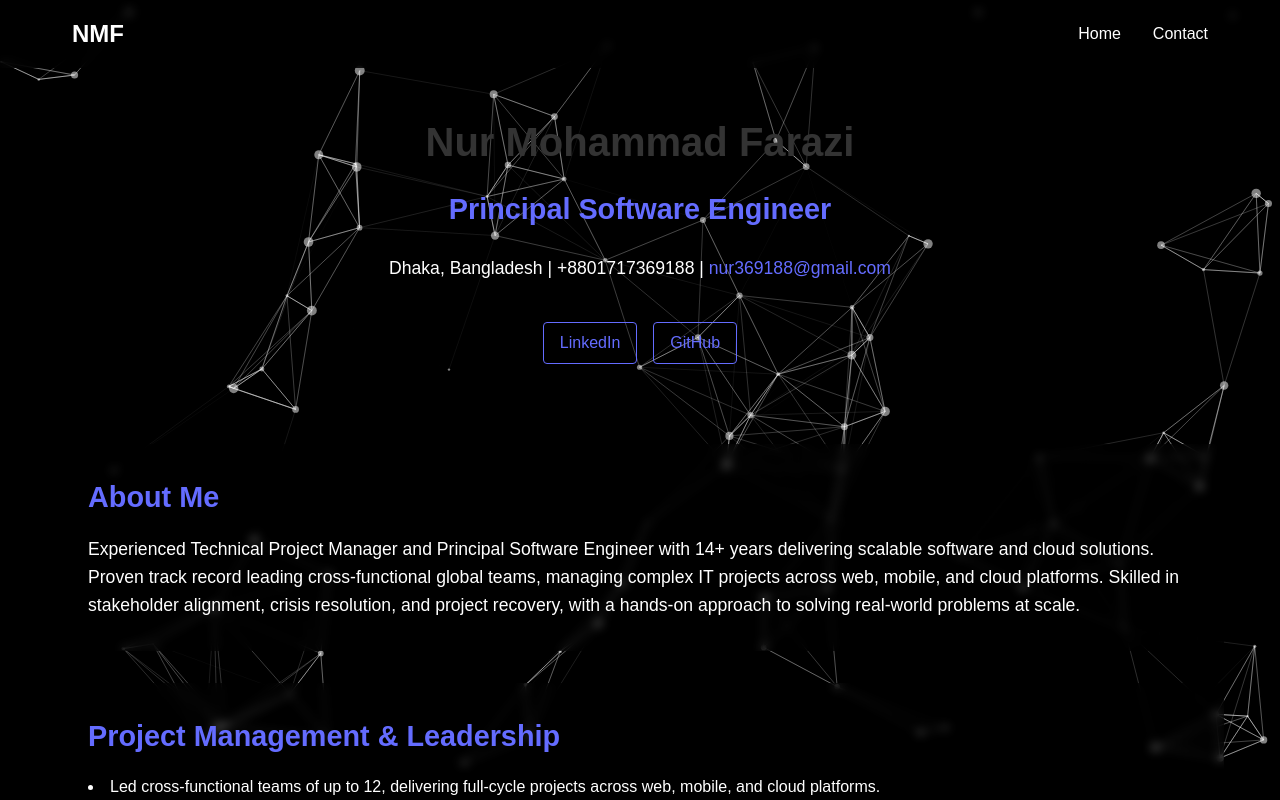
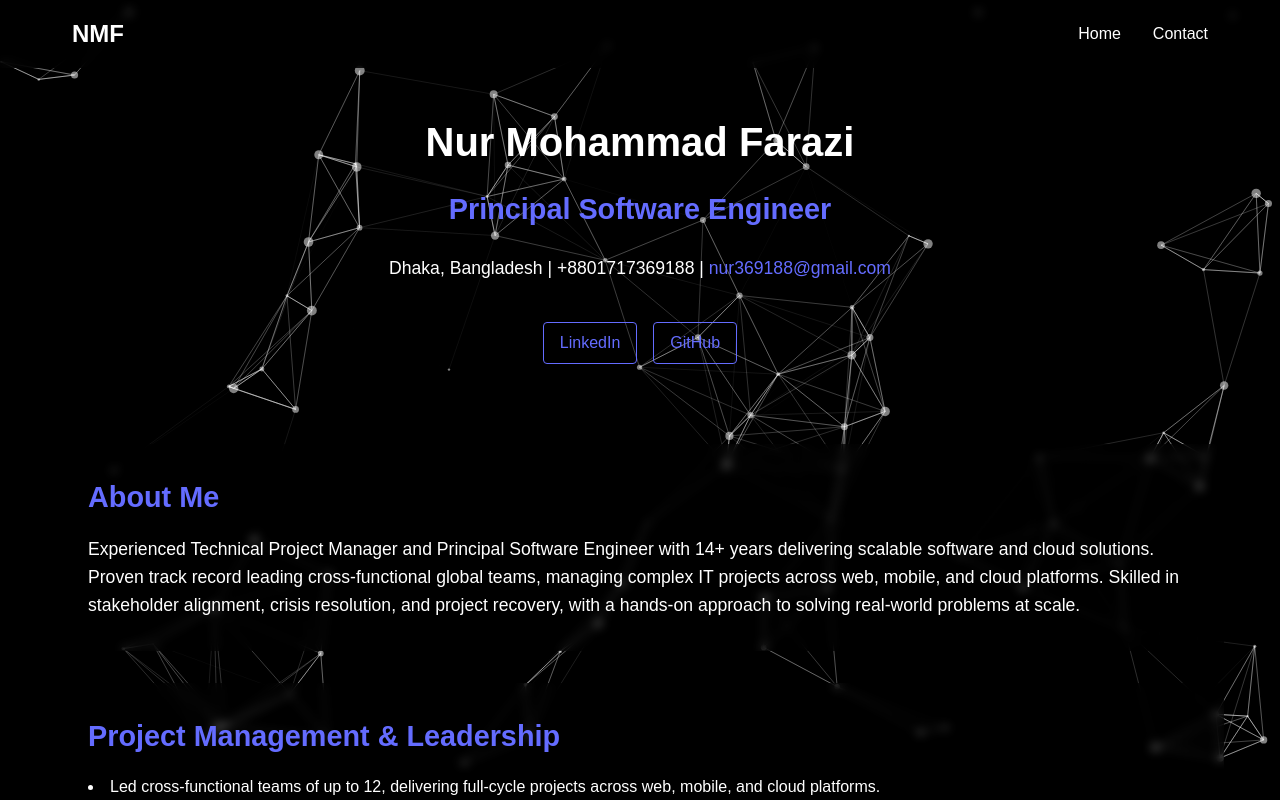
Before and after one commit to nurfarazi/personal-webpage, a React (Vite) app: page / in a window 1280 px wide. Shown: the top 800 px of the page. Built offline with nearby package versions, Linux system fonts and the light colour scheme.

Commit message:
style: remove heading color styles from App.css

```diff
--- a/src/App.css
+++ b/src/App.css
@@ -27,10 +27,6 @@ body {
   gap: 2rem;
   box-sizing: border-box;
   padding-top: 80px;
-}
-
-h1, h2, h3 {
-  color: #333;
 }
 
 .header {
```
